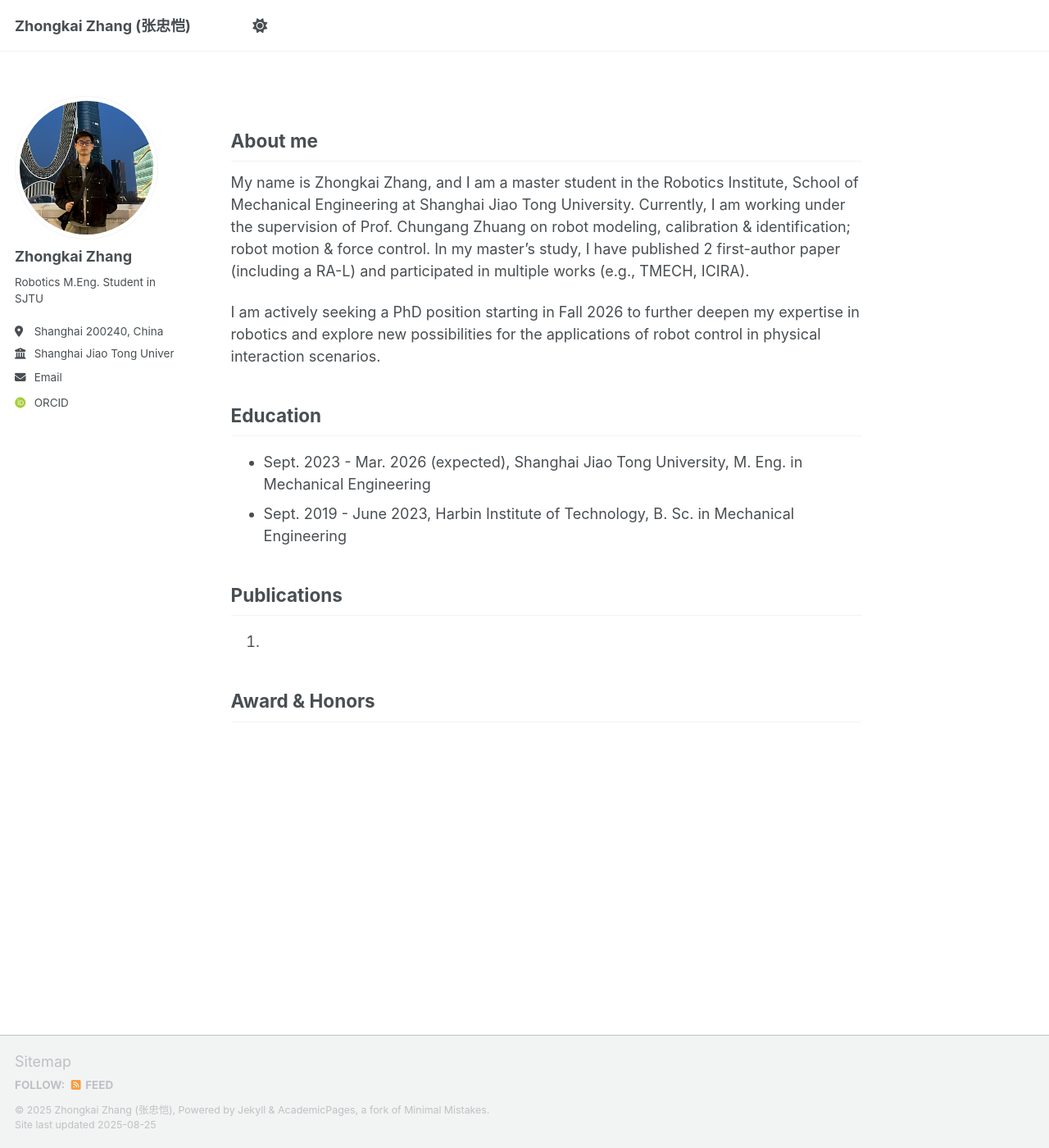
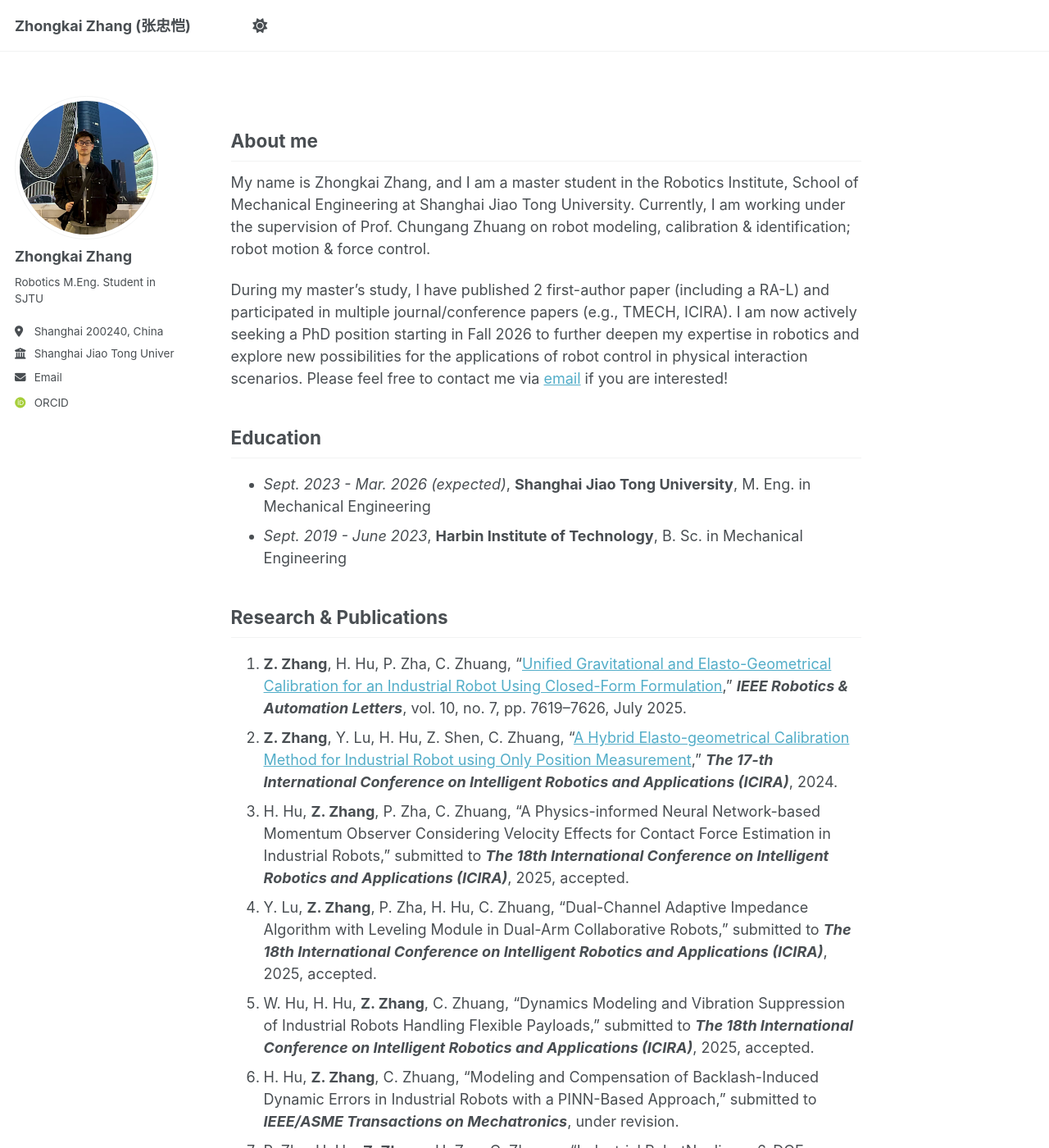
Before and after one commit to V373/blog, a Jekyll site: the page built from _pages/about.md, in a window 1280 px wide and 1400 px high. Shown: the whole window at 82% size. Built offline with Jekyll 4.4.1, drawn with Linux system fonts in a browser that asks for light colours; some web fonts are replaced; a script that is not in the unit is left out; some of the changed text lies outside the part shown.

Commit message:
Update about.md

```diff
--- a/_pages/about.md
+++ b/_pages/about.md
@@ -9,19 +9,33 @@ redirect_from:
 
 About me
 ------
-My name is Zhongkai Zhang, and I am a master student in the Robotics Institute, School of Mechanical Engineering at Shanghai Jiao Tong University. Currently, I am working under the supervision of Prof. Chungang Zhuang on robot modeling, calibration & identification; robot motion & force control. In my master's study, I have published 2 first-author paper (including a RA-L) and participated in multiple works (e.g., TMECH, ICIRA).
+My name is Zhongkai Zhang, and I am a master student in the Robotics Institute, School of Mechanical Engineering at Shanghai Jiao Tong University. Currently, I am working under the supervision of Prof. Chungang Zhuang on robot modeling, calibration & identification; robot motion & force control.
 
-I am actively seeking a PhD position starting in Fall 2026 to further deepen my expertise in robotics and explore new possibilities for the applications of robot control in physical interaction scenarios.
+During my master's study, I have published 2 first-author paper (including a RA-L) and participated in multiple journal/conference papers (e.g., TMECH, ICIRA). I am now actively seeking a PhD position starting in Fall 2026 to further deepen my expertise in robotics and explore new possibilities for the applications of robot control in physical interaction scenarios. Please feel free to contact me via [email](v373128@sjtu.edu.cn) if you are interested!
 
 
 Education
 ------
-- Sept. 2023 - Mar. 2026 (expected), Shanghai Jiao Tong University, M. Eng. in Mechanical Engineering
-- Sept. 2019 - June 2023, Harbin Institute of Technology, B. Sc. in Mechanical Engineering
+- _Sept. 2023 - Mar. 2026 (expected)_, **Shanghai Jiao Tong University**, M. Eng. in Mechanical Engineering
+- _Sept. 2019 - June 2023_, **Harbin Institute of Technology**, B. Sc. in Mechanical Engineering
 
-Publications
+Research & Publications
 ------
-1.
+1. **Z. Zhang**, H. Hu, P. Zha, C. Zhuang, "[Unified Gravitational and Elasto-Geometrical Calibration for an Industrial Robot Using Closed-Form Formulation](https://ieeexplore.ieee.org/document/11020762)," _**IEEE Robotics & Automation Letters**_, vol. 10, no. 7, pp. 7619–7626, July 2025.
+2. **Z. Zhang**, Y. Lu, H. Hu, Z. Shen, C. Zhuang, "[A Hybrid Elasto-geometrical Calibration Method for Industrial Robot using Only Position Measurement](https://doi.org/10.1007/978-981-96-0783-9_21)," _**The 17-th International Conference on Intelligent Robotics and Applications (ICIRA)**_, 2024.
+3. H. Hu, **Z. Zhang**, P. Zha, C. Zhuang, "A Physics-informed Neural Network-based Momentum Observer Considering Velocity Effects for Contact Force Estimation in Industrial Robots," submitted to _**The 18th International Conference on Intelligent Robotics and Applications (ICIRA)**_, 2025, accepted.
+4. Y. Lu, **Z. Zhang**, P. Zha, H. Hu, C. Zhuang, "Dual-Channel Adaptive Impedance Algorithm with Leveling Module in Dual-Arm Collaborative Robots," submitted to _**The 18th International Conference on Intelligent Robotics and Applications (ICIRA)**_, 2025, accepted.
+5. W. Hu, H. Hu, **Z. Zhang**, C. Zhuang, "Dynamics Modeling and Vibration Suppression of Industrial Robots Handling Flexible Payloads," submitted to _**The 18th International Conference on Intelligent Robotics and Applications (ICIRA)**_, 2025, accepted.
+6. H. Hu, **Z. Zhang**, C. Zhuang, "Modeling and Compensation of Backlash-Induced Dynamic Errors in Industrial Robots with a PINN-Based Approach," submitted to _**IEEE/ASME Transactions on Mechatronics**_, under revision.
+7. P. Zha, H. Hu, **Z. Zhang**, H. Zou, C. Zhuang, "Industrial RobotNonlinear 6-DOF Stiffness Modeling and Identification," submitted to _**Journal of Mechanical Science and Technology**_, under review.
+8. Z. Zhang, P. Zha, C. Zhuang, "IPC: A Learning-Based Iterative Path Correction Method for Robots with Localized Error Excitation," in preparing for _**Science China Technological Sciences**_.
 
 Award & Honors
 ------
+- Graduate Scholarship, Shanghai Jiao Tong University (2023, 2024)
+- **Outstanding Undergraduate Thesis (Top 5%)**, Harbin Institute of Technology (2023)
+- Undergraduate Scholarship, Harbin Institute of Technology (2021, 2022, 2023)
+- National 1st Prize in 10th National Undergraduate Mechanical Innovational Competition (2022)
+- National 2nd Prize in 20th ABU Asia-Pacific Robot Contest (2021)
+- National Excellent Prize in 13rd Zhou Peiyuan Undergraduate Mechanics Competition (2021)
+- Excellent Student Award, Harbin Institute of Technology (2019, 2020)
```
